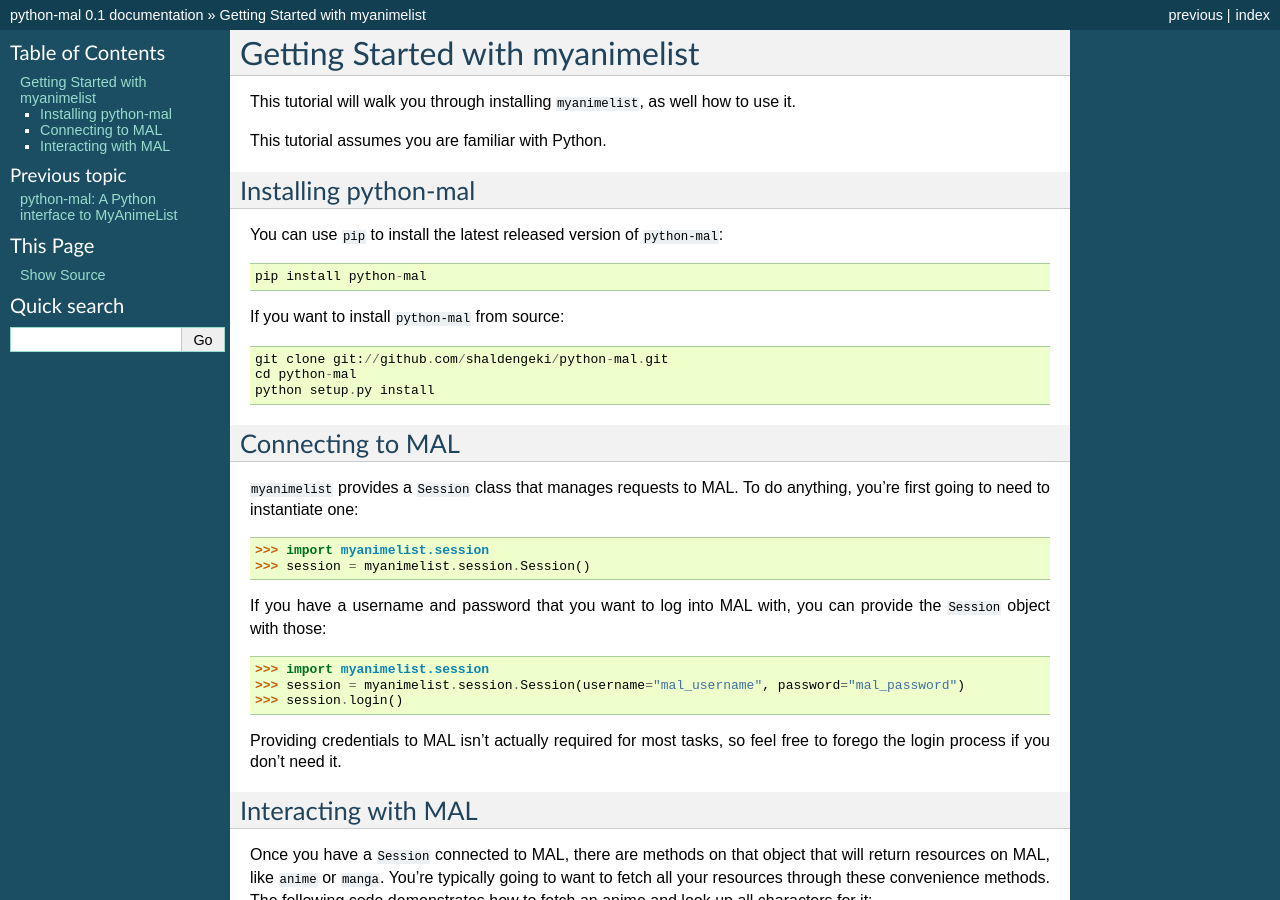
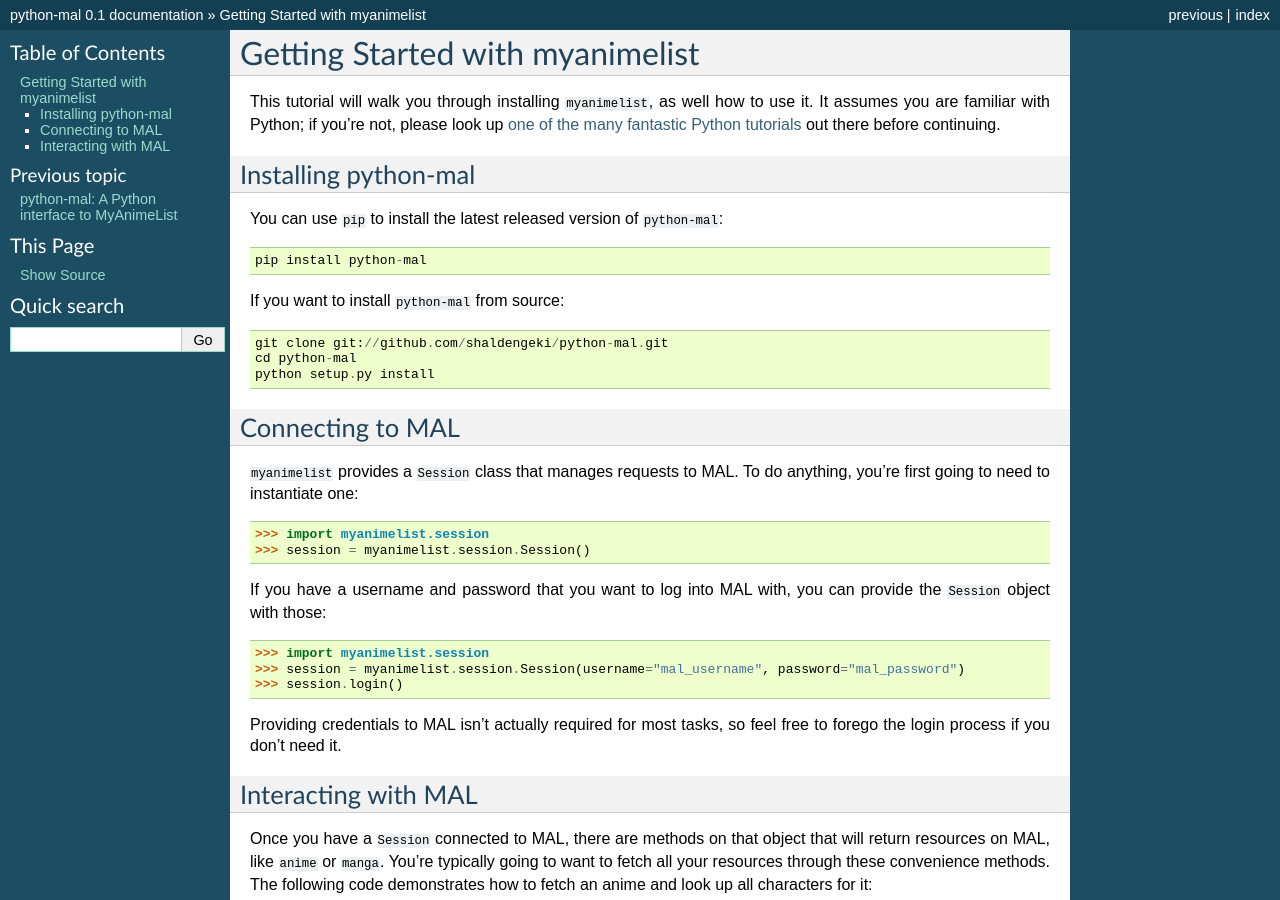
Before and after one commit to shaldengeki/python-mal, a Sphinx documentation site: the page built from docs/getting_started.rst, in a window 1280 px wide and 900 px high. Built offline with Sphinx 7.4.7, drawn with Linux system fonts in a browser that asks for light colours.

Commit message:
link to python tutorials

```diff
--- a/docs/getting_started.rst
+++ b/docs/getting_started.rst
@@ -4,9 +4,7 @@
 Getting Started with myanimelist
 ================================
 
-This tutorial will walk you through installing ``myanimelist``, as well how to use it.
-
-This tutorial assumes you are familiar with Python.
+This tutorial will walk you through installing ``myanimelist``, as well how to use it. It assumes you are familiar with Python; if you're not, please look up `one of <http://www.diveintopython.net/toc/index.html>`_ `the many <http://learnpythonthehardway.org/book/>`_ `fantastic Python tutorials <https://developers.google.com/edu/python/>`_ out there before continuing.
 
 Installing python-mal
 ---------------------
```
